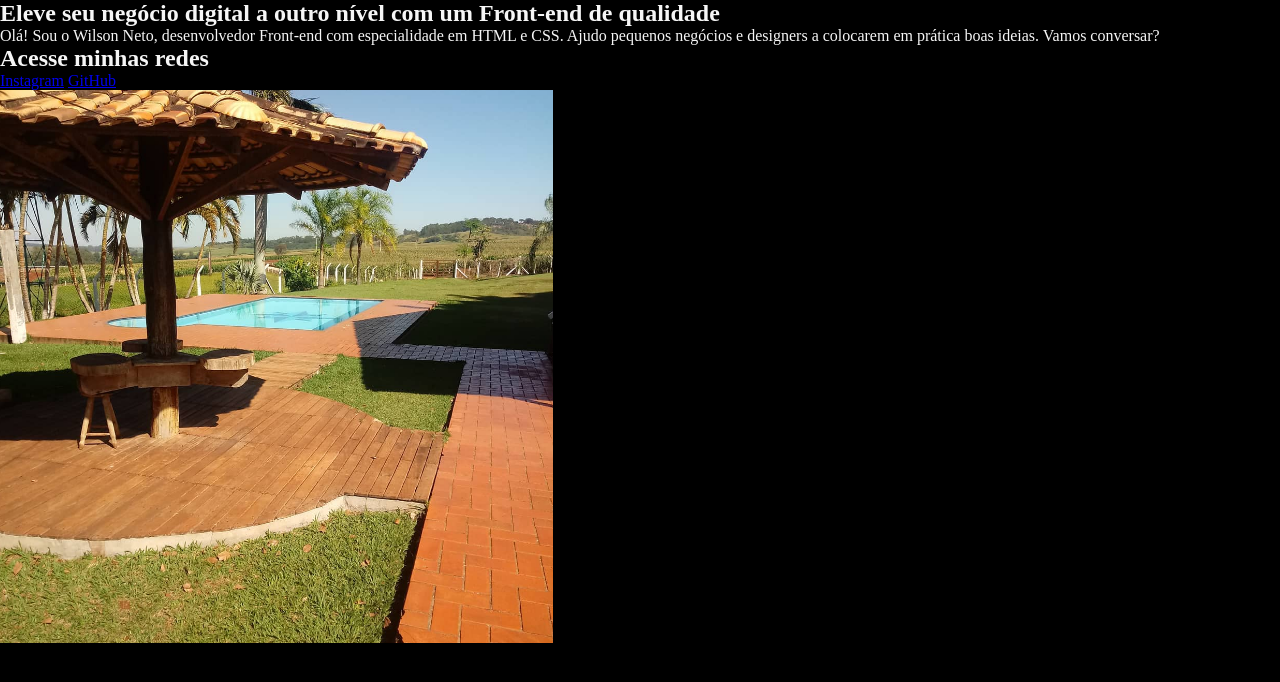
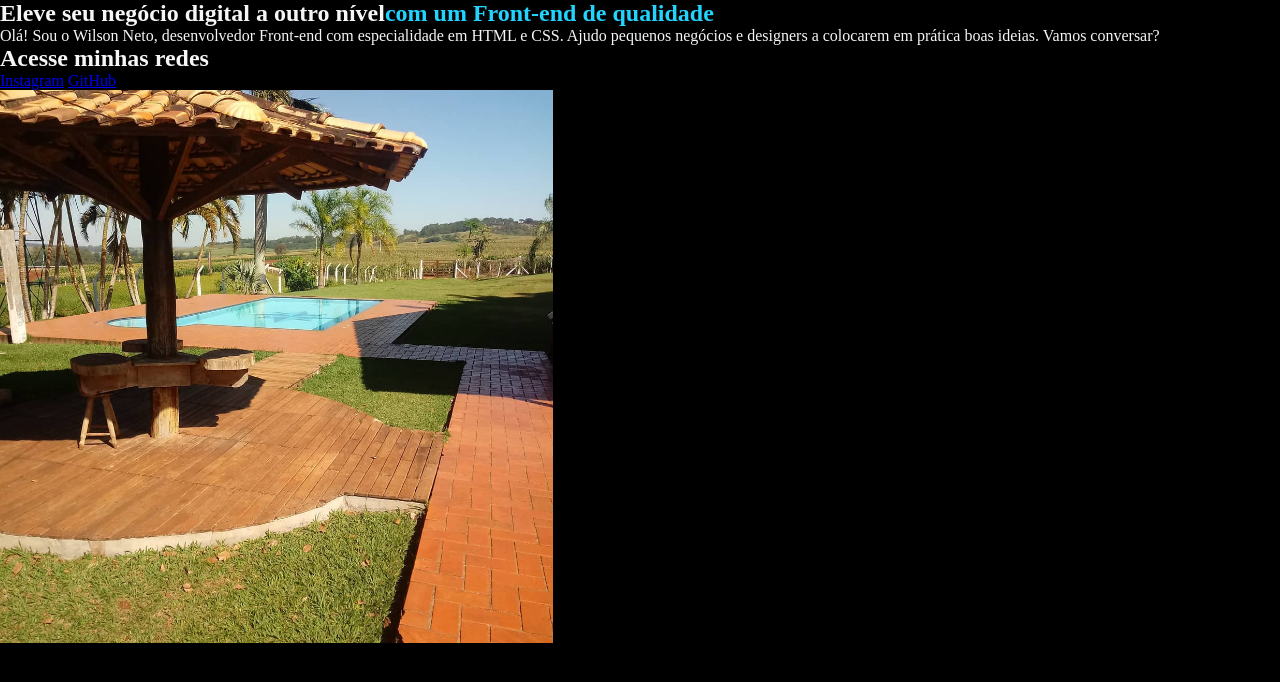
Before and after one commit to wilsongneto/portifolioHTMLeCSS, a plain HTML site: page index.html in a window 1280 px wide. Drawn offline with Linux system fonts and the light colour scheme.

Commit message:
alterando titulo destaque

```diff
--- a/index.html
+++ b/index.html
@@ -10,7 +10,7 @@
     <header></header>
     <main class="apresentacao">
         <section class="apresentacao-conteudo">
-            <h1 class="apresentacao-conteudo-titulo">Eleve seu negócio digital a outro nível <strong>com um Front-end de qualidade</strong></h1>
+            <h1 class="apresentacao-conteudo-titulo">Eleve seu negócio digital a outro nível<strong class="titulo-destaque">com um Front-end de qualidade</strong></h1>
             <p class="apresentacao-conteudo-texto">Olá! Sou o Wilson Neto, desenvolvedor Front-end com especialidade em HTML e CSS. Ajudo pequenos negócios e designers a colocarem em prática boas ideias. Vamos conversar?</p>
             <div class="apresentacao-links">
                 <h2 class="apresentacao-links-subtitulo">Acesse minhas redes</h2>
--- a/style.css
+++ b/style.css
@@ -9,3 +9,7 @@ body {
     background-color: #000;
     color: #f6f6f6;
 }
+
+.titulo-destaque {
+    color: #22d4fd;
+}
```
